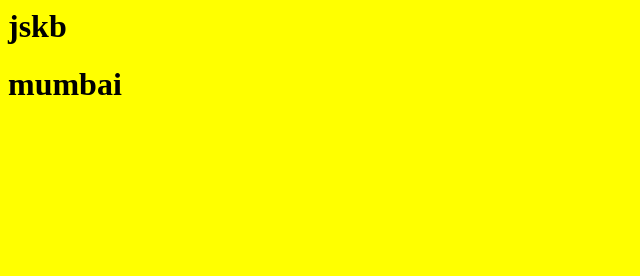
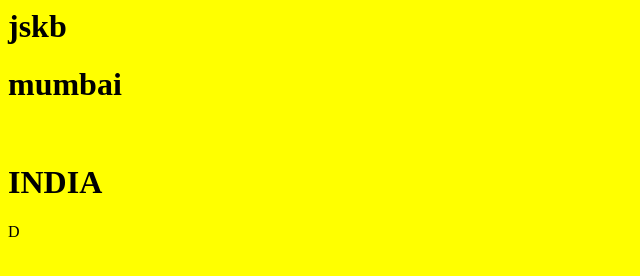
Before and after one commit to chauhanharshal/mysite, a plain HTML site: page a.html in a window 1280 px wide. Shown: the whole page, without its empty margins (0-640 px from the left). Drawn offline with Linux system fonts and the light colour scheme.

Commit message:
message 6

```diff
--- a/a.html
+++ b/a.html
@@ -4,6 +4,9 @@
 </h1>
 <h1> mumbai
 </h1>
+<br>
+
+<h1> INDIA </H1>D
 
 </body>
 
```
